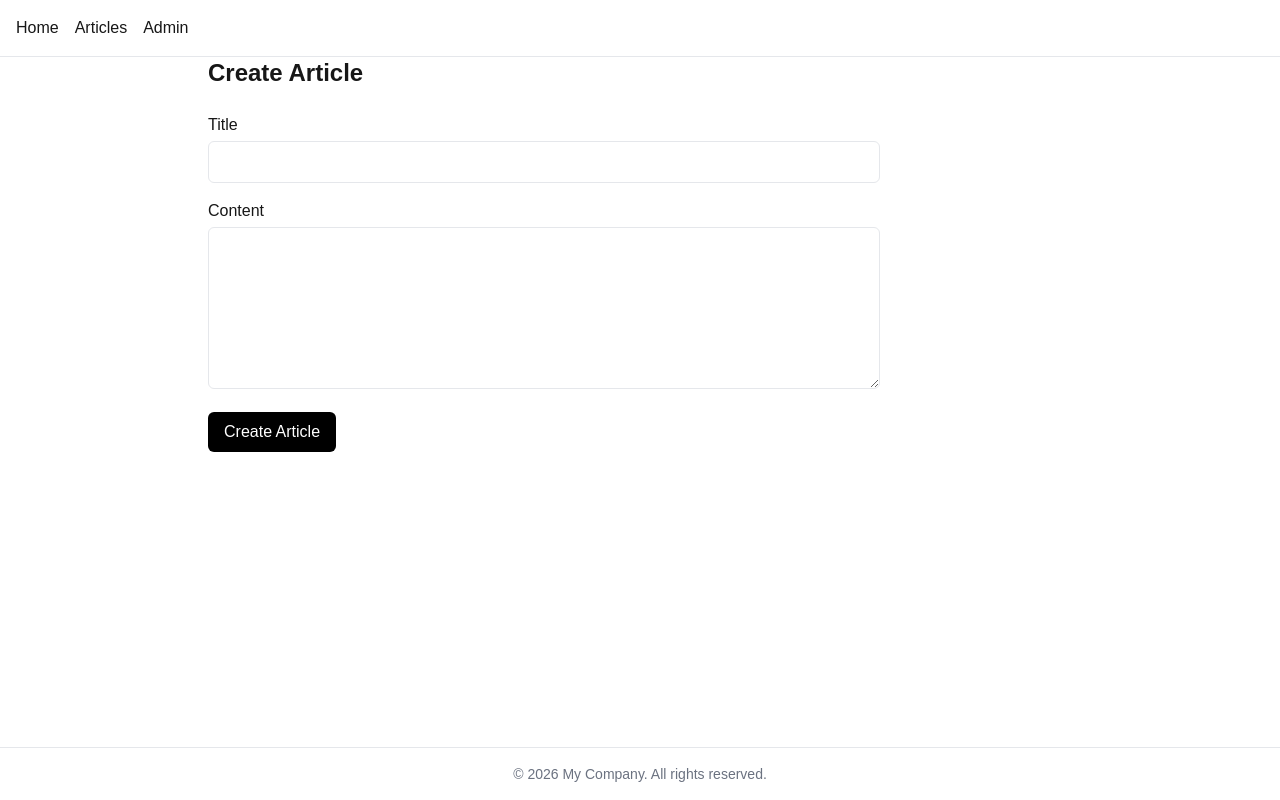
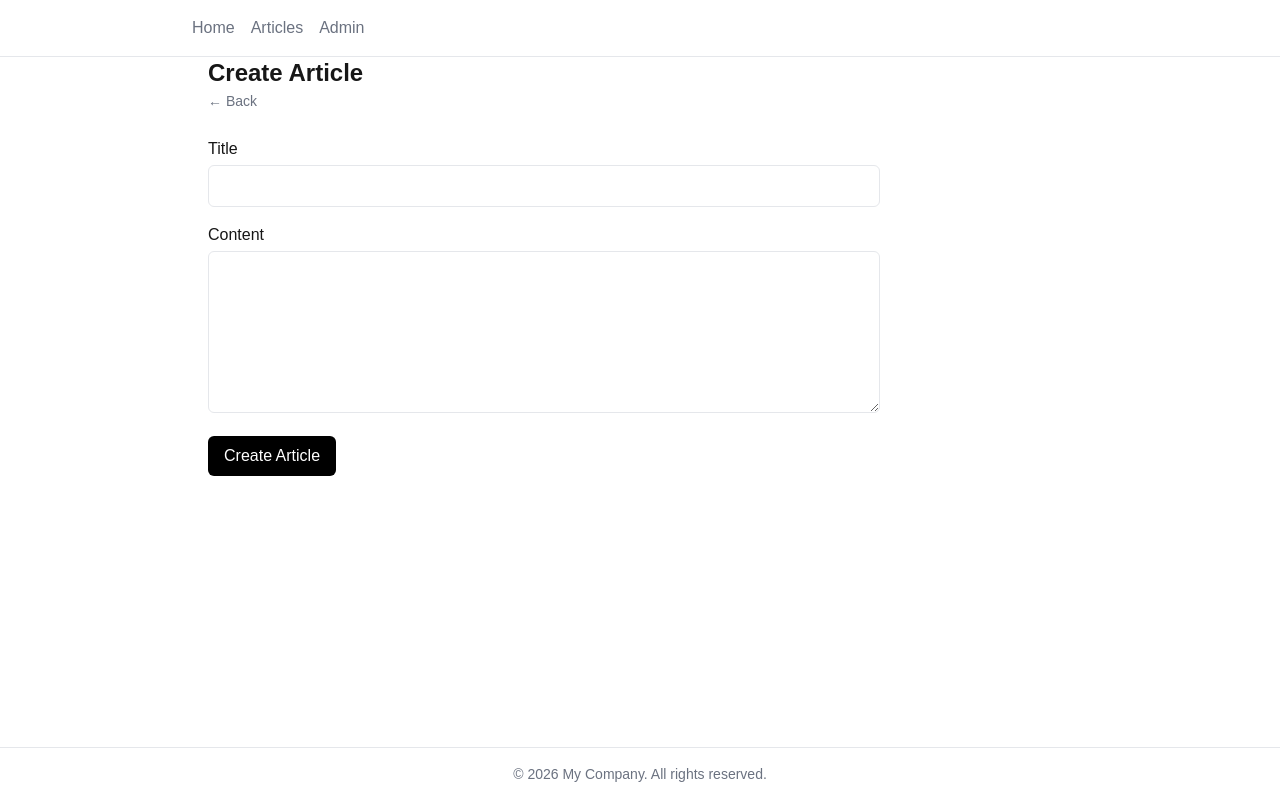
Before and after one commit to Rizkydba/simple-blog-app, a Next.js app: page /admin/articles/new in a window 1280 px wide. Built offline with nearby package versions, Linux system fonts and the light colour scheme.

Commit message:
refactor: improve navigation and utility helpers

```diff
--- a/package.json
+++ b/package.json
@@ -9,6 +9,9 @@
     "lint": "eslint"
   },
   "dependencies": {
+    "@tiptap/extension-image": "^3.22.5",
+    "@tiptap/react": "^3.22.5",
+    "@tiptap/starter-kit": "^3.22.5",
     "next": "16.2.4",
     "react": "19.2.4",
     "react-dom": "19.2.4"
--- a/src/app/admin/articles/[id]/page.tsx
+++ b/src/app/admin/articles/[id]/page.tsx
@@ -3,6 +3,7 @@
 import { useEffect, useState } from "react";
 import { useParams, useRouter } from "next/navigation";
 import ArticleForm from "@/components/articles/ArticleForm";
+import Link from "next/link";
 
 import { Article } from "@/types/article";
 import {
@@ -55,6 +56,10 @@ export default function EditArticlePage() {
   return (
     <div className="max-w-2xl space-y-6">
       <h1 className="text-2xl font-bold">Edit Article</h1>
+      <Link
+        href="/admin/articles" className="text-sm text-gray-500 hover:underline">
+        ← Back
+      </Link>
 
       <ArticleForm
         title={title}
--- a/src/app/admin/articles/new/page.tsx
+++ b/src/app/admin/articles/new/page.tsx
@@ -5,6 +5,7 @@ import { useRouter } from "next/navigation";
 import { createArticle } from "@/services/article.service";
 import { generateSlug } from "@/lib/utils";
 import ArticleForm from "@/components/articles/ArticleForm";
+import Link from "next/link";
 
 export default function CreateArticlePage() {
   const router = useRouter();
@@ -30,6 +31,10 @@ export default function CreateArticlePage() {
   return (
     <div className="max-w-2xl space-y-6">
       <h1 className="text-2xl font-bold">Create Article</h1>
+      <Link
+        href="/admin/articles" className="text-sm text-gray-500 hover:underline">
+        ← Back
+      </Link>
 
       <ArticleForm
         title={title}
--- a/src/app/articles/[slug]/page.tsx
+++ b/src/app/articles/[slug]/page.tsx
@@ -4,6 +4,7 @@ import { useEffect, useState } from "react";
 import { useParams } from "next/navigation";
 import { Article } from "@/types/article";
 import { getArticles } from "@/services/article.service";
+import Link from "next/link";
 
 export default function ArticleDetailPage() {
   const params = useParams();
@@ -29,6 +30,10 @@ export default function ArticleDetailPage() {
 
   return (
     <article className="max-w-3xl space-y-4">
+      <Link
+        href="/articles" className="text-sm text-gray-500 hover:underline">
+        ← Back
+      </Link>
       <h1 className="text-3xl font-bold">
         {article.title}
       </h1>
--- a/src/app/articles/page.tsx
+++ b/src/app/articles/page.tsx
@@ -4,6 +4,7 @@ import { useEffect, useState } from "react";
 import { getArticles } from "@/services/article.service";
 import { Article } from "@/types/article";
 import Link from "next/link";
+import { formatDate } from "@/lib/utils";
 
 export default function ArticlesPage() {
   const [articles, setArticles] = useState<Article[]>([]);
@@ -31,7 +32,7 @@ export default function ArticlesPage() {
               </h2>
 
               <p className="text-gray-500 text-sm">
-                {new Date(article.createdAt).toLocaleDateString()}
+                {formatDate(article.createdAt)}
               </p>
 
               <p className="text-gray-700 line-clamp-2">
--- a/src/components/layout/navbar.tsx
+++ b/src/components/layout/navbar.tsx
@@ -1,11 +1,48 @@
+"use client"; //LocalStorage
+
 import Link from "next/link";
+import { usePathname } from "next/navigation";
 
 export default function Navbar() {
+  const pathname = usePathname();
+
+  const navLinks = [
+    {
+      label: "Home",
+      href: "/",
+    },
+    {
+      label: "Articles",
+      href: "/articles",
+    },
+    {
+      label: "Admin",
+      href: "/admin/articles",
+    },
+  ];
+
   return (
-    <nav className="border-b p-4 flex gap-4 font-medium">
-      <Link href="/">Home</Link>
-      <Link href="/articles">Articles</Link>
-      <Link href="/admin/articles">Admin</Link>
+    <nav className="border-b p-4">
+      <div className="max-w-4xl mx-auto flex gap-4">
+        {navLinks.map((link) => {
+          const isActive =
+            pathname === link.href;
+
+          return (
+            <Link
+              key={link.href}
+              href={link.href}
+              className={`transition hover:opacity-70 ${
+                isActive
+                  ? "font-bold text-black"
+                  : "text-gray-500"
+              }`}
+            >
+              {link.label}
+            </Link>
+          );
+        })}
+      </div>
     </nav>
   );
 }
--- a/src/lib/utils.ts
+++ b/src/lib/utils.ts
@@ -6,3 +6,6 @@ export const generateSlug = (title: string): string => {
     .replace(/\s+/g, "-")
     .replace(/-+/g, "-");
 };
+export const formatDate = (date: string) => {
+  return new Date(date).toLocaleDateString();
+};
```
Also changed, not shown: 1 other file (tests, documents, lock files or other folders).
